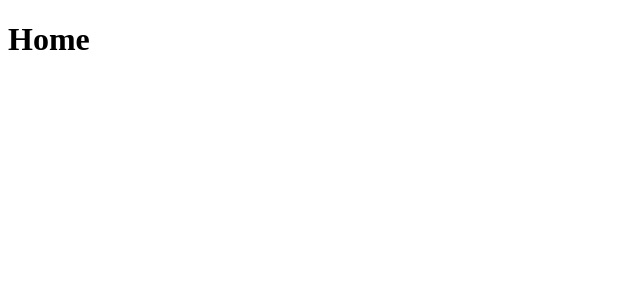
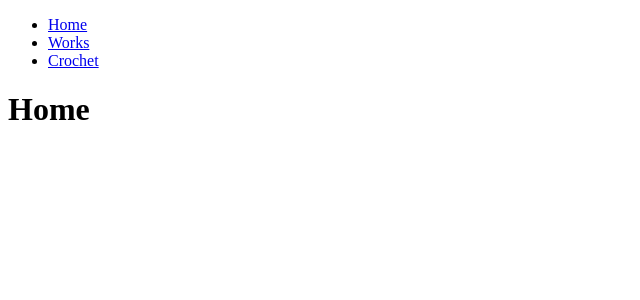
Before and after one commit to mmidu/gda, a SvelteKit app: page / in a window 1280 px wide. Shown: the top 300 px of the page, without its empty margins (0-640 px from the left). Built offline with nearby package versions, Linux system fonts and the light colour scheme.

Commit message:
Add configuration for SSG with dockerised nginx server.

```diff
--- a/package.json
+++ b/package.json
@@ -6,6 +6,7 @@
 	"scripts": {
 		"dev": "vite dev",
 		"build": "vite build",
+		"serve:build": "pnpm build && docker compose up",
 		"preview": "vite preview",
 		"prepare": "svelte-kit sync || echo ''",
 		"check": "svelte-kit sync && svelte-check --tsconfig ./tsconfig.json",
--- a/src/routes/+layout.svelte
+++ b/src/routes/+layout.svelte
@@ -1,9 +1,23 @@
 <script lang="ts">
-    export const prerender = true
     import { fade } from 'svelte/transition'
 
     const { children, data } = $props()
 </script>
+
+<nav>
+    <ul>
+        <li>
+            <a href="/">Home</a>
+        </li>
+        <li>
+            <a href="/works">Works</a>
+        </li>
+
+        <li>
+            <a href="/crochet">Crochet</a>
+        </li>
+    </ul>
+</nav>
 
 {#key data.currentRoute}
 	<main in:fade={{ duration: 150, delay: 150 }} out:fade={{ duration: 150 }}>
--- a/src/routes/+layout.ts
+++ b/src/routes/+layout.ts
@@ -1,3 +1,6 @@
+export const prerender = true
+export const trailingSlash = 'always'
+
 export const load = ({ url }) => {
 	const currentRoute = url.pathname
 
```
Also changed, not shown: docker-compose.yaml (added, +8 -0 lines).
